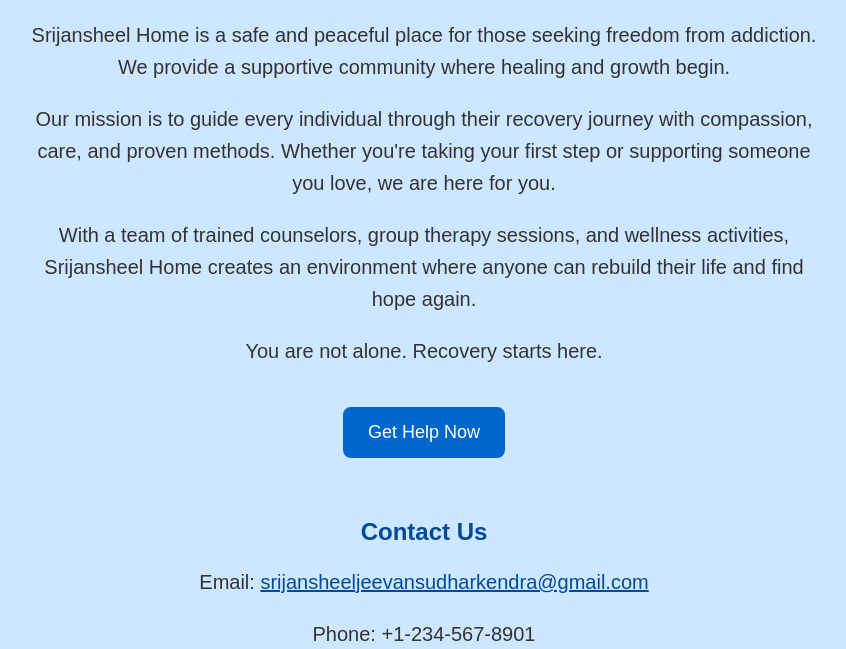
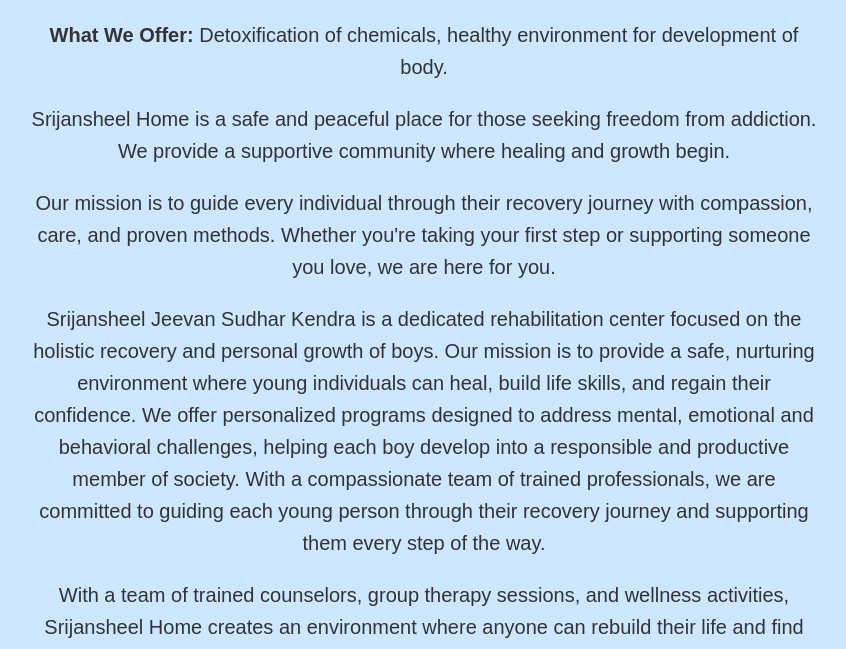
Before and after one commit to billionaire1-glitch/srijansheel_website, a plain HTML site: page index.html in a window 1280 px wide. Shown: the part 144-793 px from the top of the page, without its empty margins (216-1062 px from the left). Drawn offline with Linux system fonts and the light colour scheme.

Commit message:
Update index.html

```diff
--- a/index.html
+++ b/index.html
@@ -65,6 +65,8 @@
     <!-- Home Section -->
     <h1 id="home">Welcome to Srijansheel Home</h1>
 
+    <p><strong>What We Offer:</strong> Detoxification of chemicals, healthy environment for development of body.</p>
+
     <p>
         Srijansheel Home is a safe and peaceful place for those seeking freedom from addiction.
         We provide a supportive community where healing and growth begin.
@@ -73,6 +75,13 @@
     <p>
         Our mission is to guide every individual through their recovery journey with compassion, care, and proven methods.
         Whether you're taking your first step or supporting someone you love, we are here for you.
+    </p>
+
+    <p>
+        Srijansheel Jeevan Sudhar Kendra is a dedicated rehabilitation center focused on the holistic recovery and personal growth of boys.
+        Our mission is to provide a safe, nurturing environment where young individuals can heal, build life skills, and regain their confidence.
+        We offer personalized programs designed to address mental, emotional and behavioral challenges, helping each boy develop into a responsible and productive member of society.
+        With a compassionate team of trained professionals, we are committed to guiding each young person through their recovery journey and supporting them every step of the way.
     </p>
 
     <p>
@@ -90,7 +99,7 @@
     <!-- Contact Section -->
     <h2 id="contact" style="margin-top: 60px; color: #004a99;">Contact Us</h2>
     <p>Email: <a href="mailto:srijansheeljeevansudharkendra@gmail.com" style="color: #004a99;">srijansheeljeevansudharkendra@gmail.com</a></p>
-    <p>Phone: +1-234-567-8901</p>
+    <p>Phone: 000-000-0000</p>
     <p>Address: Khahare Dahachowk Chandragiri</p>
 
     <footer>
```
